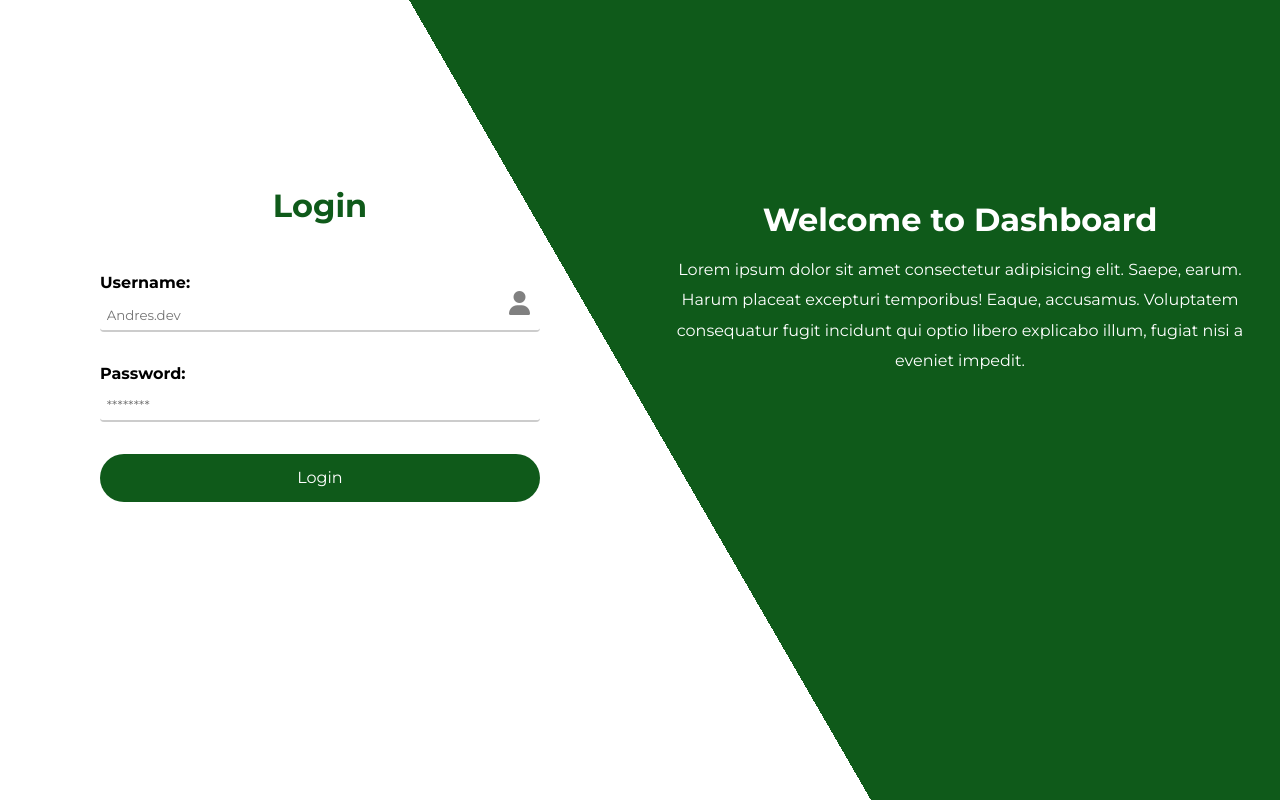
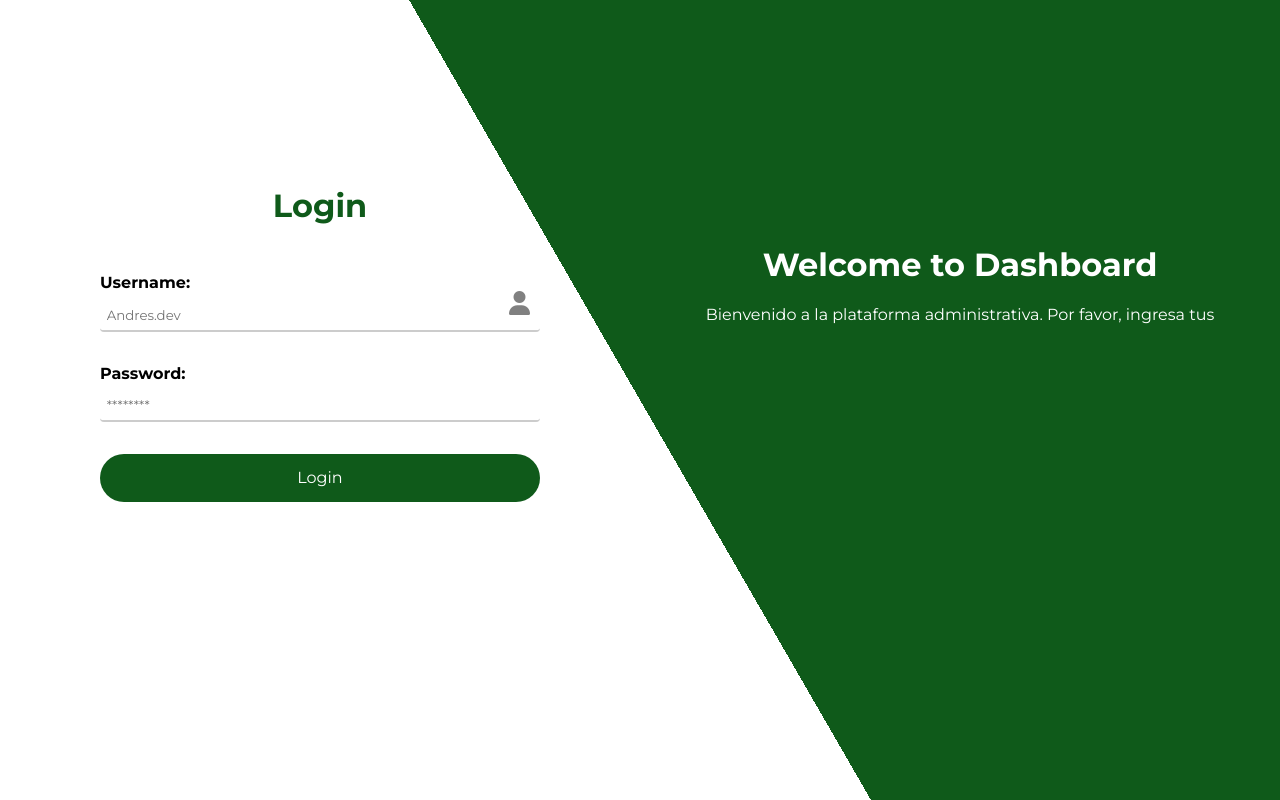
Before and after one commit to AndresDev-20/Minimarket_FullStack_Django, a Django app: page / in a window 1280 px wide. Run offline with Django 5.2, Linux system fonts and the light colour scheme.

Commit message:
First commit

```diff
--- a/apps/accounts/templates/login.html
+++ b/apps/accounts/templates/login.html
@@ -43,10 +43,7 @@
   <div class="login__container container2">
     <h1 class="login__title2">Welcome to Dashboard</h1>
     <p class="login__text">
-      Lorem ipsum dolor sit amet consectetur adipisicing elit. Saepe, earum.
-      Harum placeat excepturi temporibus! Eaque, accusamus. Voluptatem
-      consequatur fugit incidunt qui optio libero explicabo illum, fugiat nisi a
-      eveniet impedit.
+      Bienvenido a la plataforma administrativa. Por favor, ingresa tus
     </p>
   </div>
 </div>
```
